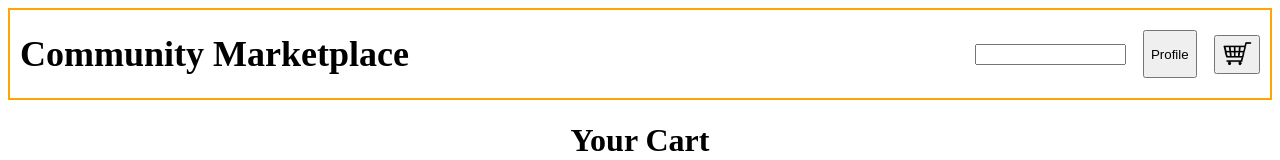
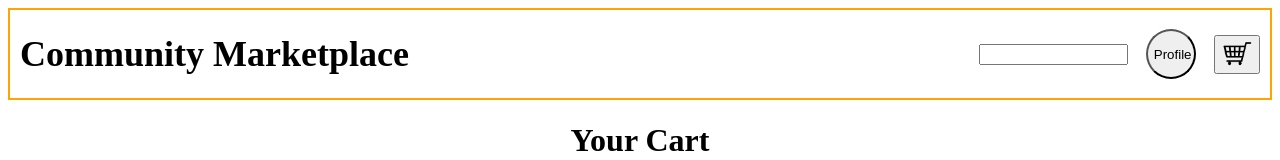
Before and after one commit to Soxe253/Community-Marketplace, a website: page views/cart.html in a window 1280 px wide. Shown: the top 160 px of the page. Drawn offline with Linux system fonts and the light colour scheme.

Commit message:
added consistency with profile button

```diff
--- a/public/css/cart_style.css
+++ b/public/css/cart_style.css
@@ -25,6 +25,12 @@ div {
     width:50%;
 }
 
+#profile {
+    height: 50px;
+    width: 50px;
+    border-radius: 25px;
+}
+
 section{
    display: flex;
    padding-right: 15%;
```
